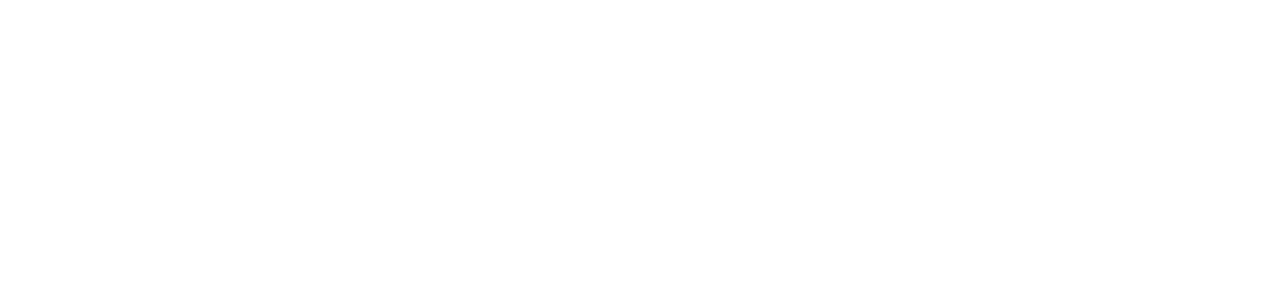
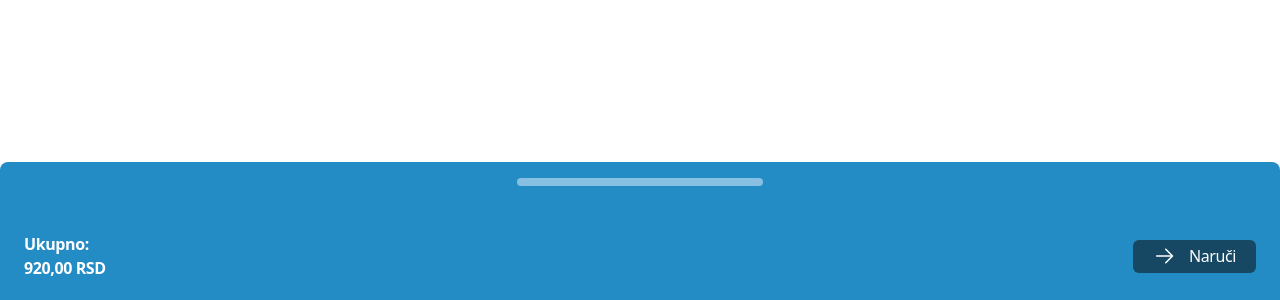
Before and after one commit to MilosIl/CoffeeShop, a React (Vite) app: page /register in a window 1280 px wide. Shown: the part 866-1166 px from the top of the page. Before the commit the page ends 890 px from the top, so only its background shows below. Built offline with nearby package versions, Linux system fonts and the light colour scheme.

Commit message:
feat: shop cart toggle feature

```diff
--- a/src/App.jsx
+++ b/src/App.jsx
@@ -2,7 +2,7 @@
 import '@/App.css';
 import { AppRouter } from '@/routes';
 import { Header, Container } from '@/layout';
-
+import { ShopCart } from '@/components/ShopCart/';
 function App() {
   return (
     <BrowserRouter>
@@ -10,6 +10,7 @@
       <Container>
         <AppRouter />
       </Container>
+      <ShopCart />
     </BrowserRouter>
   );
 }
--- a/src/components/ShopCart/ShopCart.jsx
+++ b/src/components/ShopCart/ShopCart.jsx
@@ -1,6 +1,7 @@
 import { Button } from '../ui/Button';
 import { IconNextArrow } from '@/assets/icons';
 import { ShopCartItem } from './ShopCartItem';
+import { useState } from 'react';
 
 const DATA = [
   { id: 1, name: 'Espreso', amount: 2 },
@@ -10,8 +11,14 @@
 ];
 
 const ShopCart = () => {
+  const [isOpen, setIsOpen] = useState(false);
   return (
-    <div className="bottom-0 bg-light-blue px-6 pt-2 pb-5 rounded-t-lg">
+    <div
+      className={` bottom-0 ease-in-out bg-light-blue px-6 pt-2 pb-5 rounded-t-lg transition-transform duration-300 ${
+        isOpen ? 'translate-y-0' : 'translate-y-full'
+      }`}
+      onClick={() => setIsOpen(!isOpen)}
+    >
       <div className="bg-white/45 mx-auto mt-2 mb-11.5 rounded w-1/5 h-2"></div>
       <div className="flex justify-between items-center font-bold text-white text-base leading-6 tracking-tight">
         <div className="flex flex-col">
@@ -25,14 +32,20 @@
           Naruči
         </Button>
       </div>
+      {isOpen && (
         <div>
           <hr className="my-5 text-white/20" />
           {DATA.map((item) => {
             return (
-            <ShopCartItem key={item.id} amount={item.amount} name={item.name} />
+              <ShopCartItem
+                key={item.id}
+                amount={item.amount}
+                name={item.name}
+              />
             );
           })}
         </div>
+      )}
     </div>
   );
 };
--- a/src/pages/HomePage/HomePage.jsx
+++ b/src/pages/HomePage/HomePage.jsx
@@ -1,7 +1,4 @@
 import { ShopCart } from '@/components/ShopCart/';
-
-import { CoffeeCard } from '@/components';
-import COFFEE_DATA from '@/data/coffee_data.json';
 
 const HomePage = () => {
   console.log(COFFEE_DATA);
```
Lines whose indentation alone changed are shown as unchanged.
